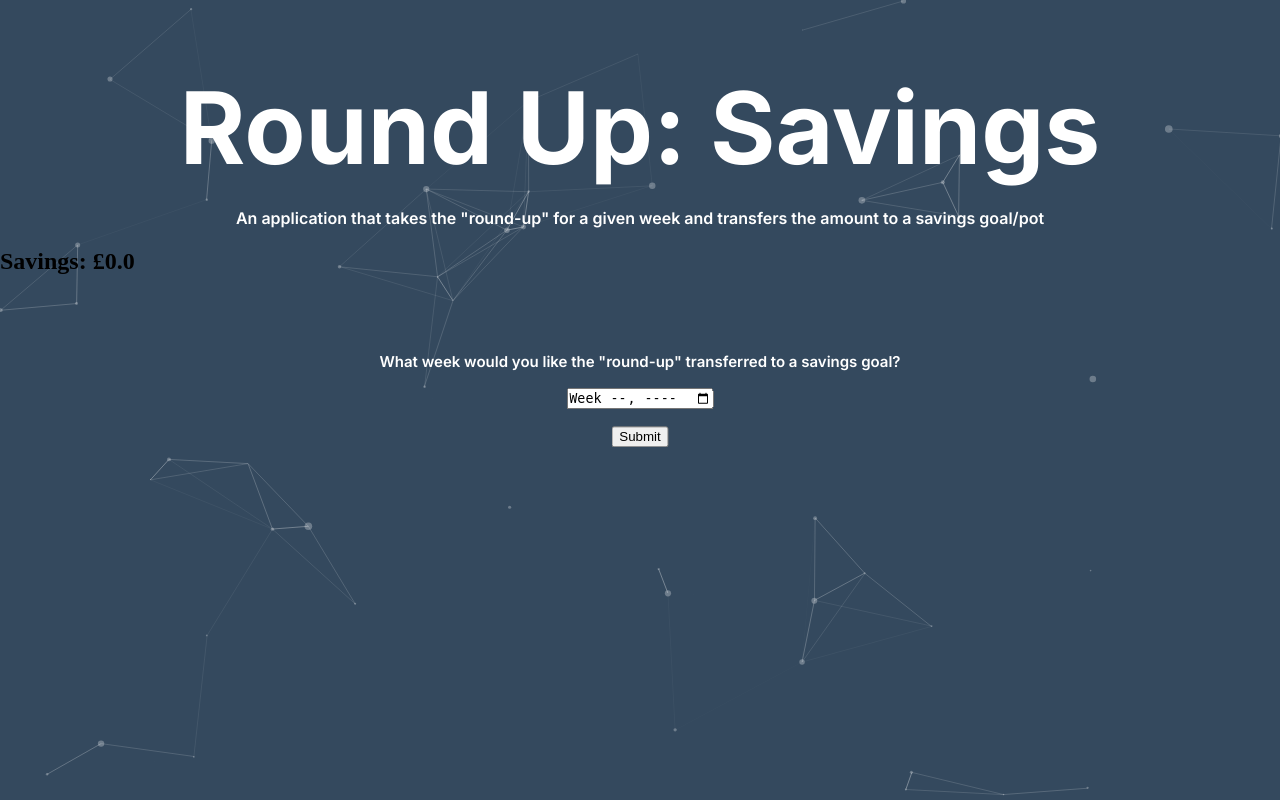
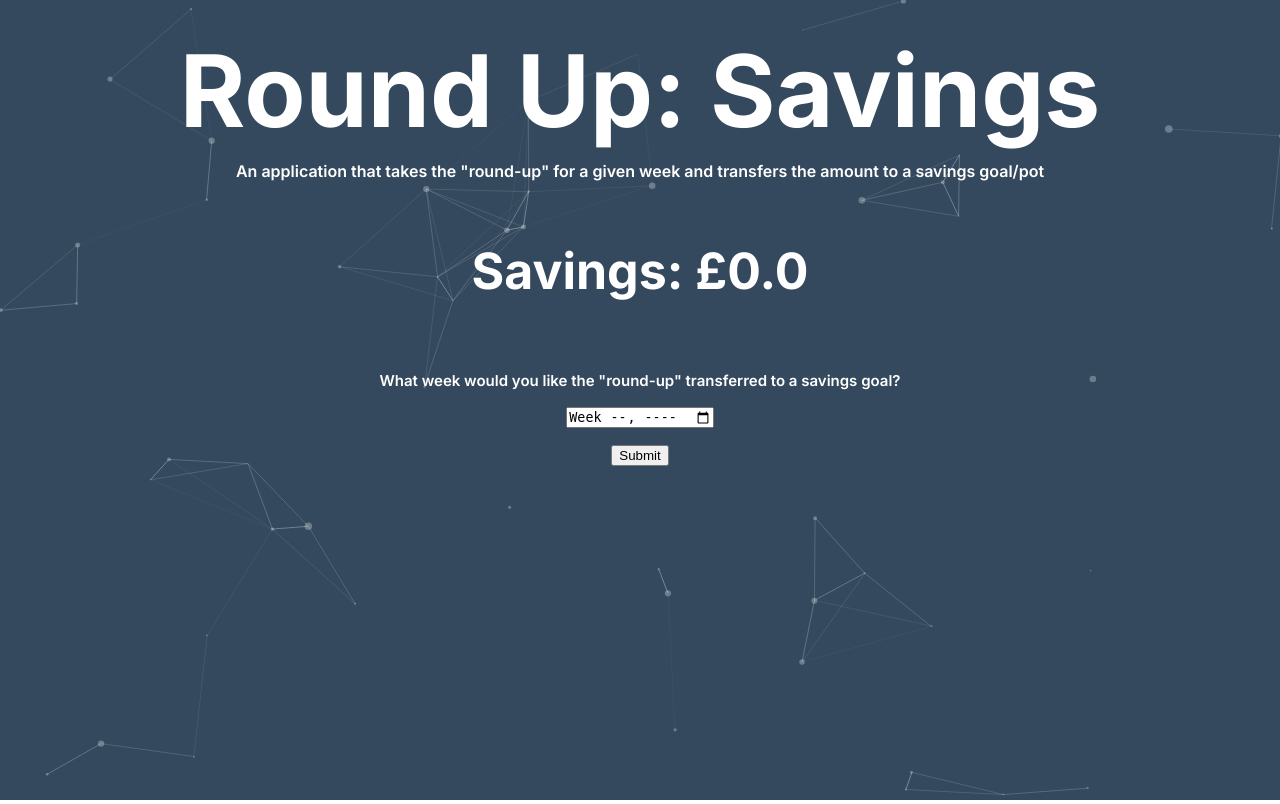
Before and after one commit to BenF99/Starling-RoundUP, a Django app: page / in a window 1280 px wide. Run offline with Django 3.2, Linux system fonts and the light colour scheme.

Commit message:
Update styles.css

```diff
--- a/round_up_feature/roundup/static/styles.css
+++ b/round_up_feature/roundup/static/styles.css
@@ -21,22 +21,30 @@ h1 {
   margin-bottom: 20px;
   text-align: center;
   font-family: "Inter";
+  margin: 10px;
+  margin-top: 30px;
 }
 
+h2 {
+  color: white;
+  font-size: 50px;
+  margin-bottom: 20px;
+  text-align: center;
+  font-family: "Inter";
+  margin: 10px;
+  margin-top: 60px;
+}
 p,
 label {
   color: white;
   text-align: center;
   font-family: "Inter";
+  margin: 10px;
 }
 
 
 #button-form {
   text-align: center;
-  margin: 0;
-  position: absolute;
-  top: 50%;
-  left: 50%;
-  transform: translate(-50%, -50%);
   font-size: 15px;
+  margin-top: 70px;
 }
```
